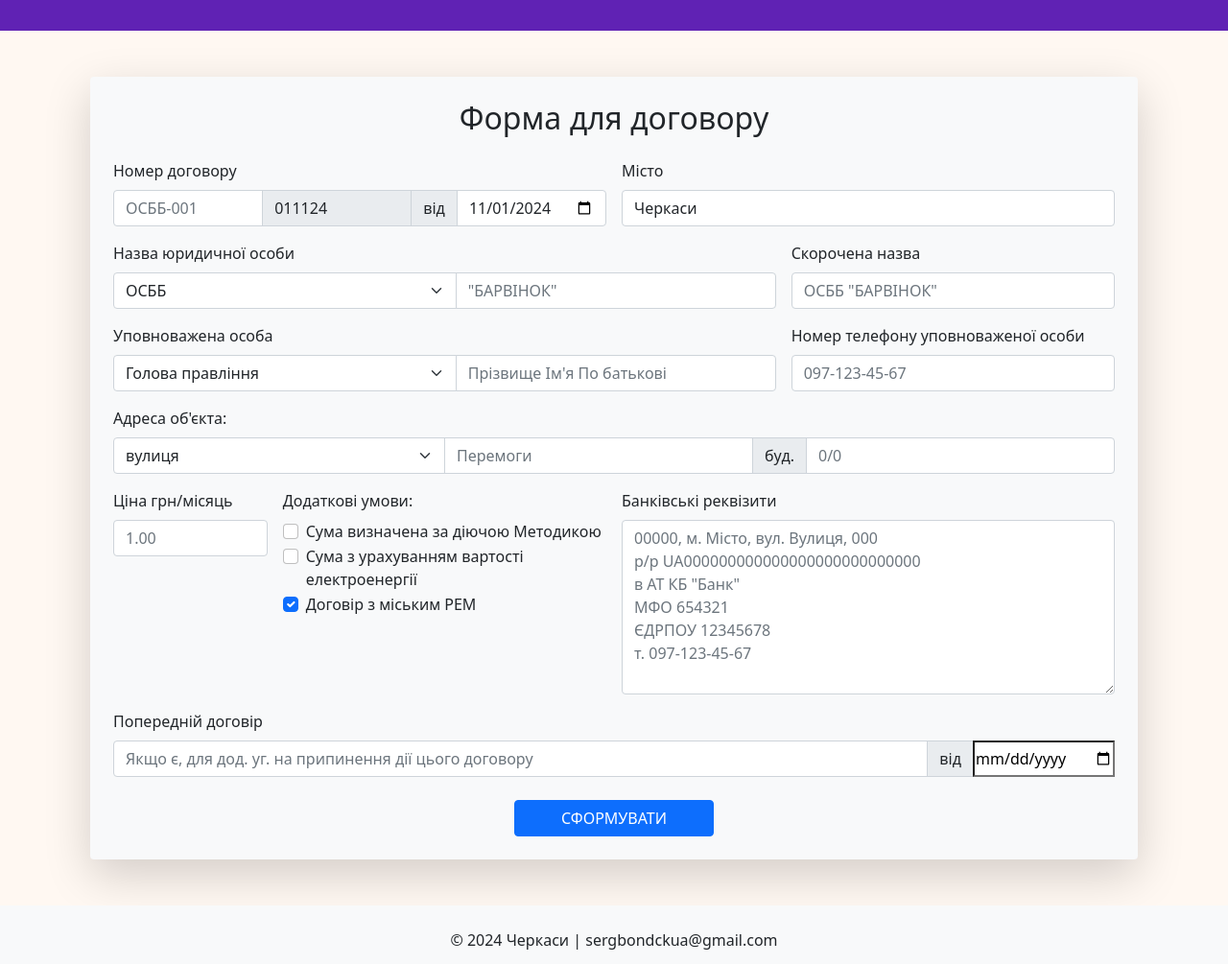
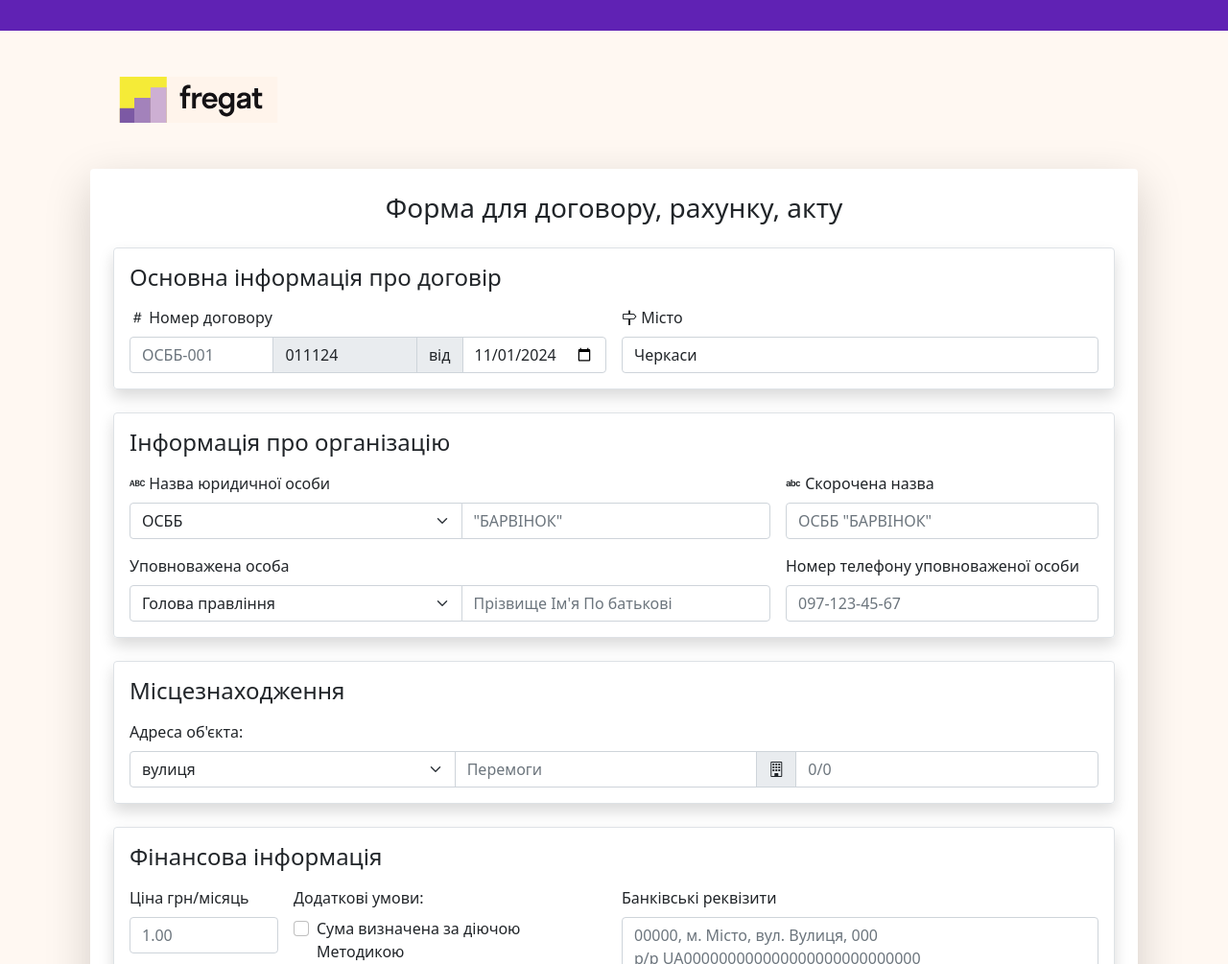
Before and after one commit to sergbondckua/internal_service_platform, a Django app: page /fill/contract/ in a window 1280 px wide. Shown: the top 1005 px of the page at 96% size. Run offline with Django 4.2, Linux system fonts and the light colour scheme; parts of the project's set-up code (start-up, migrations or seed data) failed here and were passed over; some libraries are stand-ins or nearby versions.

Commit message:
edit frontend

```diff
--- a/fill_in_docx/forms.py
+++ b/fill_in_docx/forms.py
@@ -102,14 +102,14 @@ class PartyDataForm(forms.Form):
             attrs={
                 "class": "form-control",
                 "size": "20",
-                "placeholder": "Якщо є, для дод. уг. на припинення дії цього договору",
+                "placeholder": "ОЛД/001",
             }
         ),
     )
     old_date_contract = forms.DateField(
         label="Дата старого договору",
         required=False,
-        widget=forms.TextInput(attrs={"type": "date"}),
+        widget=forms.TextInput(attrs={"class": "form-control", "type": "date"}),
     )
     legal_form = forms.ChoiceField(
         label="Юридична форма",
--- a/templates/fill_in_docx/base.html
+++ b/templates/fill_in_docx/base.html
@@ -9,6 +9,8 @@
   <!-- Bootstrap CSS -->
   <link href="https://cdn.jsdelivr.net/npm/bootstrap@5.0.2/dist/css/bootstrap.min.css" rel="stylesheet"
         integrity="sha384-EVSTQN3/azprG1Anm3QDgpJLIm9Nao0Yz1ztcQTwFspd3yD65VohhpuuCOmLASjC" crossorigin="anonymous">
+  <link rel="stylesheet" href="https://cdn.jsdelivr.net/npm/bootstrap-icons@1.11.3/font/bootstrap-icons.min.css">
+  <!-- Custom CSS -->
 
 </head>
 <body style="background: #fff8f2">
@@ -20,8 +22,7 @@
 </div>
 
 <footer class="bg-light text-center py-4 mt-5">
-  <p>&copy; 2024 Черкаси | sergbondckua@gmail.com</p>
-  <p><img src="https://fregat.com/images/logo-fregat.svg" alt="logo"></p>
+  <p>&copy; 2024 Черкаси | sergbondckua</p>
 </footer>
 
 <script src="https://cdn.jsdelivr.net/npm/bootstrap@5.0.2/dist/js/bootstrap.bundle.min.js"
--- a/templates/fill_in_docx/generate_contract.html
+++ b/templates/fill_in_docx/generate_contract.html
@@ -1,18 +1,25 @@
 {% extends "fill_in_docx/base.html" %}
+{% load static %}
 
 {% block title %}Форма для договору{% endblock %}
 
 {% block content %}
+  <img src="{% static 'fil_in_docx/images/logo-fregat.svg' %}" alt="logo">
   <div class="container mt-5">
-        <div class="content-box p-4 shadow-lg rounded bg-light">
-            <h2 class="mb-4 text-center">Форма для договору</h2>
+    <div class="content-box p-4 shadow-lg rounded bg-white">
+      <h3 class="mb-4 text-center">Форма для договору, рахунку, акту </h3>
       <form method="post" action=".">
         {% csrf_token %}
+
+        <!-- Section 1: Основна інформація про договір -->
+        <div class="p-3 mb-4 border rounded shadow">
+          <h4 class="mb-3">Основна інформація про договір</h4>
           <div class="row g-3">
 
             <!-- Contract Number with Suffix and Date -->
             <div class="col-md-6">
-                        <label for="{{ form.contract_number.id_for_label }}" class="form-label">Номер договору</label>
+              <label for="{{ form.contract_number.id_for_label }}" class="form-label"><i class="bi bi-hash"></i> Номер
+                договору</label>
               <div class="input-group">
                 {{ form.contract_number }}
                 {{ form.contract_number_suffix }}
@@ -23,20 +30,31 @@
 
             <!-- City -->
             <div class="col-md-6">
-                        <label for="{{ form.city.id_for_label }}" class="form-label">{{ form.city.label }}</label>
+              <label for="{{ form.city.id_for_label }}" class="form-label"><i
+                  class="bi bi-signpost"></i> {{ form.city.label }}</label>
               {{ form.city }}
             </div>
 
+          </div>
+        </div>
+
+        <!-- Section 2: Інформація про компанію -->
+        <div class="p-3 mb-4 border rounded shadow">
+          <h4 class="mb-3">Інформація про організацію</h4>
+          <div class="row g-3">
+
             <!-- Full Name and Short Name -->
             <div class="col-md-8">
-                        <label for="{{ form.full_name.id_for_label }}" class="form-label">Назва юридичної особи</label>
+              <label for="{{ form.full_name.id_for_label }}" class="form-label"><i class="bi bi-alphabet-uppercase"></i>
+                Назва юридичної особи</label>
               <div class="input-group">
                 {{ form.legal_form }}
                 {{ form.full_name }}
               </div>
             </div>
             <div class="col-md-4">
-                        <label for="{{ form.short_name.id_for_label }}" class="form-label">{{ form.short_name.label }}</label>
+              <label for="{{ form.short_name.id_for_label }}" class="form-label"><i
+                  class="bi bi-alphabet"></i> {{ form.short_name.label }}</label>
               {{ form.short_name }}
             </div>
 
@@ -55,16 +73,32 @@
               {{ form.phone_number }}
             </div>
 
+          </div>
+        </div>
+
+        <!-- Section 3: Адреса об'єкта -->
+        <div class="p-3 mb-4 border rounded shadow">
+          <h4 class="mb-3">Місцезнаходження</h4>
+          <div class="row g-3">
+
             <!-- Address Fields -->
             <div class="col-md-12">
               <label class="form-label">Адреса об'єкта:</label>
               <div class="input-group">
                 {{ form.city_obj_type }}
                 {{ form.street_name }}
-                            <span class="input-group-text">буд.</span>
+                <span class="input-group-text"><i class="bi bi-building"></i></span>
                 {{ form.building_number }}
               </div>
             </div>
+
+          </div>
+        </div>
+
+        <!-- Section 4: Фінансова інформація -->
+        <div class="p-3 mb-4 border rounded shadow">
+          <h4 class="mb-3">Фінансова інформація</h4>
+          <div class="row g-3">
 
             <!-- Source Price -->
             <div class="col-md-2">
@@ -77,15 +111,18 @@
               <label class="form-label">Додаткові умови:</label>
               <div class="form-check">
                 {{ form.cost_by_methodic }}
-                            <label class="form-check-label" for="{{ form.cost_by_methodic.id_for_label }}">{{ form.cost_by_methodic.label }}</label>
+                <label class="form-check-label"
+                       for="{{ form.cost_by_methodic.id_for_label }}">{{ form.cost_by_methodic.label }}</label>
               </div>
               <div class="form-check">
                 {{ form.including_electricity_cost }}
-                            <label class="form-check-label" for="{{ form.including_electricity_cost.id_for_label }}">{{ form.including_electricity_cost.label }}</label>
+                <label class="form-check-label"
+                       for="{{ form.including_electricity_cost.id_for_label }}">{{ form.including_electricity_cost.label }}</label>
               </div>
               <div class="form-check">
                 {{ form.contract_to_rem }}
-                            <label class="form-check-label" for="{{ form.contract_to_rem.id_for_label }}">{{ form.contract_to_rem.label }}</label>
+                <label class="form-check-label"
+                       for="{{ form.contract_to_rem.id_for_label }}">{{ form.contract_to_rem.label }}</label>
               </div>
             </div>
 
@@ -95,37 +132,44 @@
               {{ form.bank_details }}
             </div>
 
+          </div>
+        </div>
+
+        <!-- Section 5: Попередній договір -->
+        <div class="p-3 mb-4 border rounded shadow">
+          <h4 class="mb-3">Попередній договір</h4>
+          <div class="row g-3">
+
             <!-- Old Contract Number and Date -->
-                    <div class="col-md-12">
-                        <label for="{{ form.old_contract_number.id_for_label }}" class="form-label">Попередній договір</label>
+            <div class="col-md-5">
+              <label for="{{ form.old_contract_number.id_for_label }}" class="form-label">Номер договору</label>
               <div class="input-group">
                 {{ form.old_contract_number }}
                 <span class="input-group-text">від</span>
                 {{ form.old_date_contract }}
               </div>
+              <div class="form-text">
+                Введіть номер і дату попереднього договору, якщо такий існує.
+                Це поле сформує додаткову угоду на припинення раніше укладеного договору.
+                Якщо дані будуть не введені, додаткова угода не буде створена.
+              </div>
+            </div>
+            <div class="col-md-7">
+              <!-- Stamp Image -->
+              <div class="text-center mb-4">
+                <img src="{% static 'fil_in_docx/images/approved_stamp.png' %}" alt="Печатка договору" width="200">
+              </div>
+            </div>
+
+          </div>
         </div>
 
         <!-- Submit Button -->
         <div class="col-12 text-center mt-4">
-                        <button type="submit" class="btn btn-primary px-5">СФОРМУВАТИ</button>
+          <button type="submit" class="btn btn-primary px-5"><i class="bi bi-columns-gap"></i> СФОРМУВАТИ</button>
         </div>
-                </div>
+
       </form>
     </div>
   </div>
 {% endblock %}
-
-
-
-{#{% extends "search_key/base.html" %}#}
-{##}
-{#{% block content %}#}
-{#    <title>{% block title %}Fill in docx{% endblock %}</title>#}
-{##}
-{#    <h1>Введіть дані для створення договору</h1>#}
-{#    <form method="post">#}
-{#        {% csrf_token %}#}
-{#        {{ form.as_p }}#}
-{#        <button type="submit">Створити договір</button>#}
-{#    </form>#}
-{#{% endblock %}#}
```
Also changed, not shown: static/fil_in_docx/images/approved_stamp.png (added), static/fil_in_docx/images/logo-fregat.svg (added), static/fil_in_docx/images/stamp.png (added), 1 other file. Lines whose indentation alone changed are shown as unchanged.
